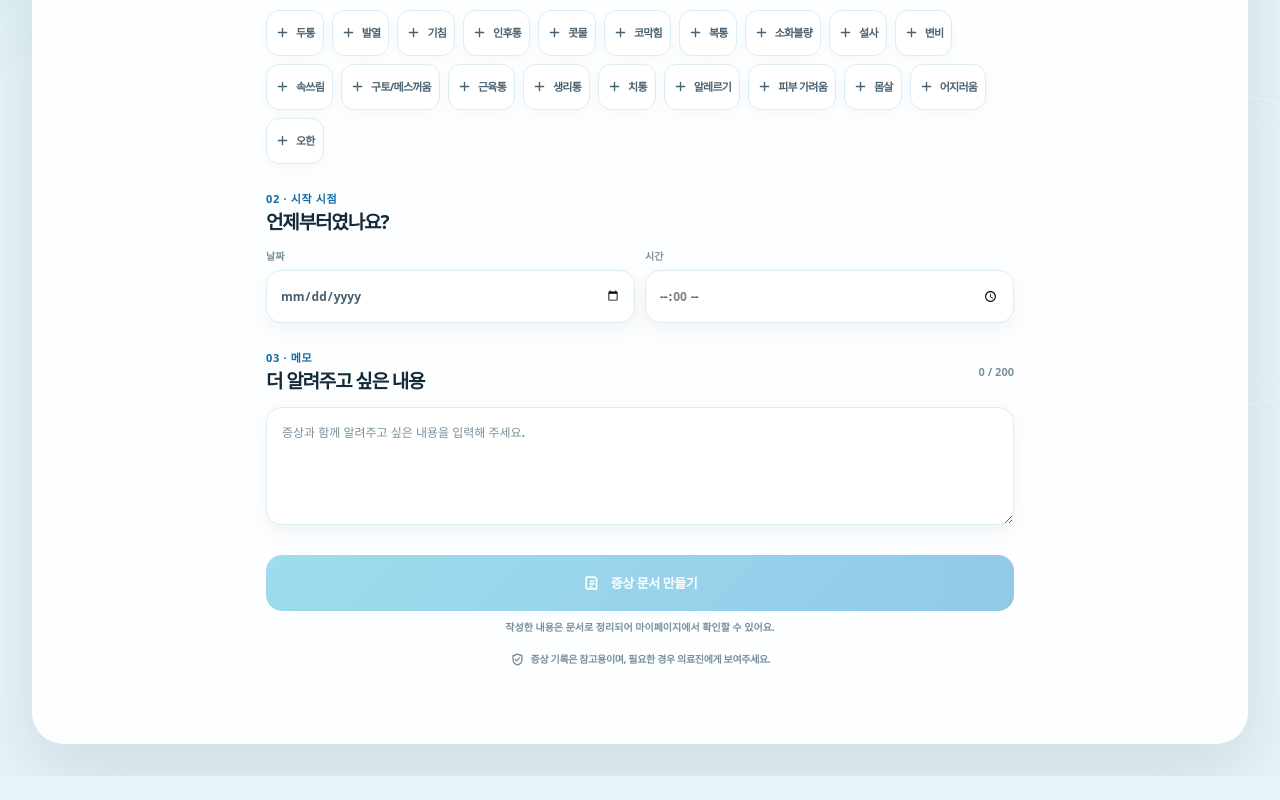
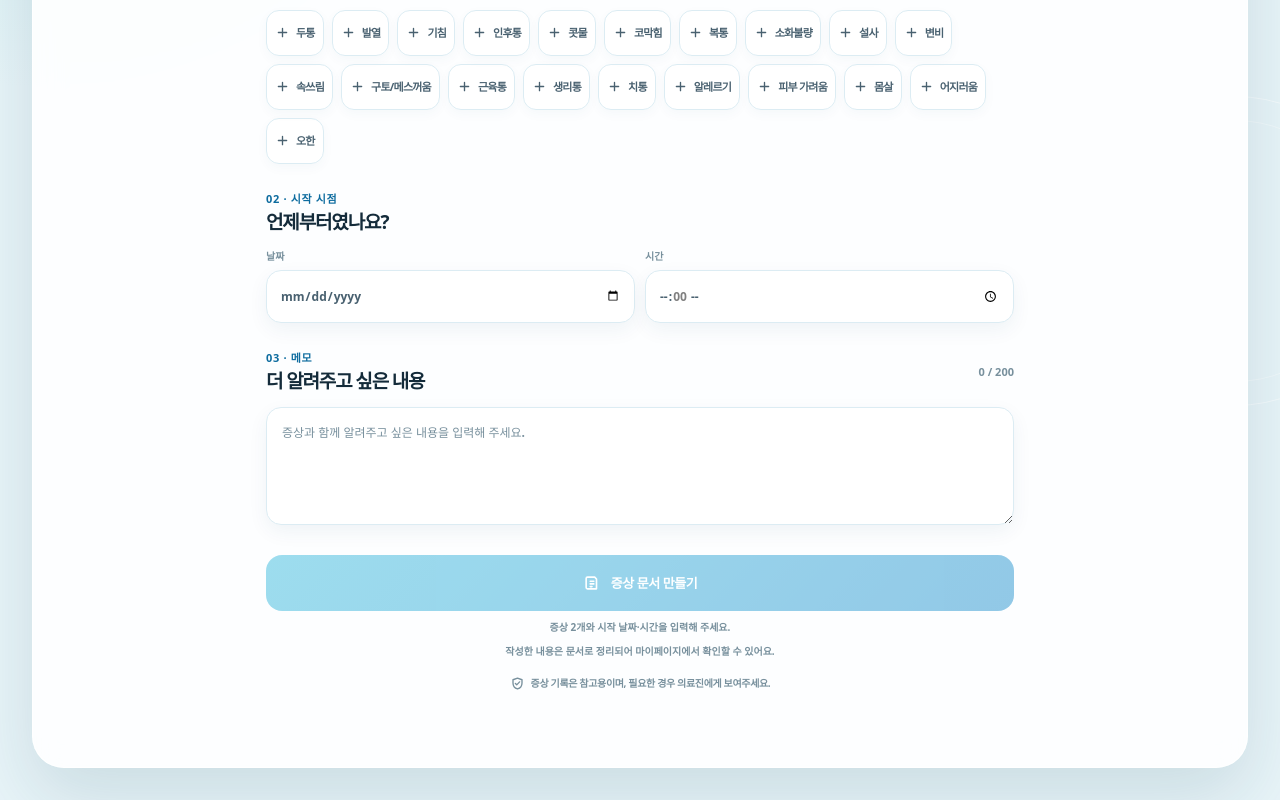
Before and after one commit to AI-Hackathon-10/frontend, a React (Vite) app: page /symptoms in a window 1280 px wide. Shown: the part 504-1304 px from the top of the page. Before the commit the page ends 1280 px from the top, so only its background shows below. Built offline with nearby package versions, Linux system fonts and the light colour scheme.

Commit message:
feat: 증상 문서 생성 필수 입력 조건 구현

```diff
--- a/src/pages/SymptomPage.jsx
+++ b/src/pages/SymptomPage.jsx
@@ -12,8 +12,19 @@ export default function SymptomPage() {
   const [onsetTime, setOnsetTime] = useState('')
   const [memo, setMemo] = useState('')
 
+  const hasRequiredSymptoms = selectedSymptoms.length === 2
+  const hasOnset = Boolean(onsetDate && onsetTime)
+  const canCreateDocument = hasRequiredSymptoms && hasOnset
+  const documentStatusMessage = !hasRequiredSymptoms
+    ? selectedSymptoms.length === 0
+      ? '증상 2개와 시작 날짜·시간을 입력해 주세요.'
+      : '증상을 1개 더 선택해 주세요.'
+    : !hasOnset
+      ? '시작 날짜와 시간을 입력해 주세요.'
+      : '입력한 내용으로 증상 문서를 만들 수 있어요.'
+
   const handleCreateDocument = () => {
-    if (selectedSymptoms.length === 0) return
+    if (!canCreateDocument) return
 
     const report = createSymptomReport({ memo, onsetDate, onsetTime, symptoms: selectedSymptoms })
     const storedReports = JSON.parse(sessionStorage.getItem(SYMPTOM_REPORTS_STORAGE_KEY) ?? '[]')
@@ -36,7 +47,7 @@ export default function SymptomPage() {
       <section className="form-section" aria-labelledby="symptom-select-title"><div className="section-heading section-heading--tight"><div><span className="eyebrow">01 · 지금 느끼는 증상</span><h2 id="symptom-select-title">해당되는 항목을 골라 주세요</h2></div><Badge tone="blue">{selectedSymptoms.length}/2개 선택</Badge></div><div className="symptom-options">{SYMPTOM_OPTIONS.map((symptom) => { const isSelected = selectedSymptoms.includes(symptom); return <button aria-pressed={isSelected} className={`symptom-chip ${isSelected ? 'is-selected' : ''}`} key={symptom} onClick={() => handleToggleSymptom(symptom)} type="button">{isSelected ? <Icon name="check" size={15} /> : <Icon name="plus" size={15} />}{symptom}</button> })}</div></section>
       <section className="form-section" aria-labelledby="symptom-time-title"><div className="section-heading section-heading--tight"><div><span className="eyebrow">02 · 시작 시점</span><h2 id="symptom-time-title">언제부터였나요?</h2></div></div><div className="onset-fields"><label className="onset-field"><span>날짜</span><input aria-label="증상 시작 날짜" onChange={(event) => setOnsetDate(event.target.value)} type="date" value={onsetDate} /></label><label className="onset-field"><span>시간</span><input aria-label="증상 시작 시간" onChange={(event) => setOnsetTime(event.target.value)} step="3600" type="time" value={onsetTime} /></label></div></section>
       <section className="form-section" aria-labelledby="symptom-memo-title"><div className="section-heading section-heading--tight"><div><span className="eyebrow">03 · 메모</span><h2 id="symptom-memo-title">더 알려주고 싶은 내용</h2></div><span className="character-count">{memo.length} / 200</span></div><textarea aria-label="증상 메모" className="symptom-memo" maxLength={200} onChange={(event) => setMemo(event.target.value)} placeholder="증상과 함께 알려주고 싶은 내용을 입력해 주세요." value={memo} /></section>
-      <section className="symptom-document-action" aria-label="증상 문서 만들기"><button className="button button--primary button--wide" disabled={selectedSymptoms.length === 0} onClick={handleCreateDocument} type="button"><Icon name="notes" size={18} /> 증상 문서 만들기</button><p>작성한 내용은 문서로 정리되어 마이페이지에서 확인할 수 있어요.</p></section>
+      <section className="symptom-document-action" aria-label="증상 문서 만들기"><button className="button button--primary button--wide" disabled={!canCreateDocument} onClick={handleCreateDocument} type="button"><Icon name="notes" size={18} /> 증상 문서 만들기</button><p className={`symptom-document-action__status ${canCreateDocument ? 'is-ready' : ''}`} role="status">{documentStatusMessage}</p><p>작성한 내용은 문서로 정리되어 마이페이지에서 확인할 수 있어요.</p></section>
       <p className="page-footnote"><Icon name="shield" size={15} /> 증상 기록은 참고용이며, 필요한 경우 의료진에게 보여주세요.</p>
     </div>
   )
--- a/src/styles/global.css
+++ b/src/styles/global.css
@@ -2001,6 +2001,14 @@ svg {
   font-weight: 600;
   line-height: 1.5;
   text-align: center;
+}
+
+.symptom-document-action__status {
+  overflow-wrap: anywhere;
+}
+
+.symptom-document-action__status.is-ready {
+  color: var(--primary-strong);
 }
 
 @media (max-width: 1050px) {
```
Also changed, not shown: 1 other file (tests, documents, lock files or other folders).
